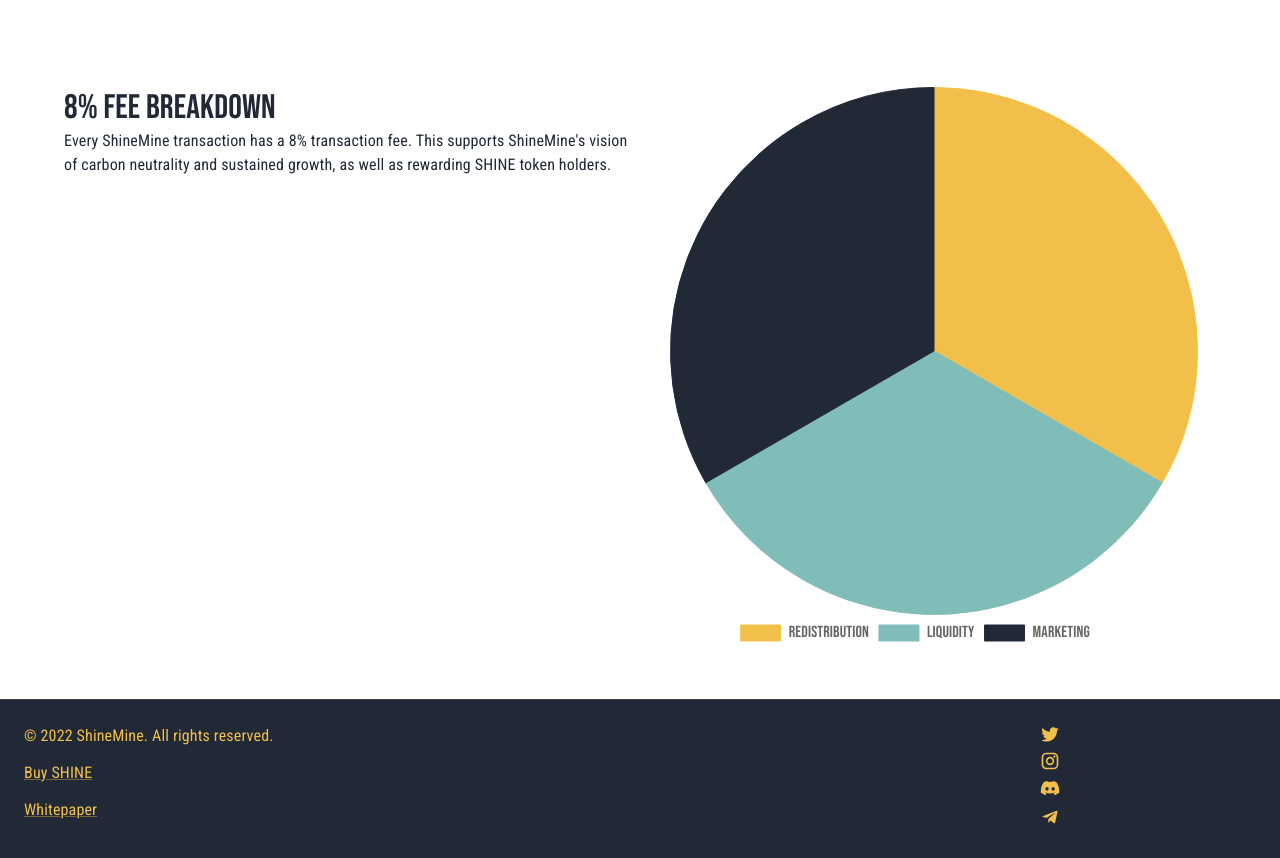
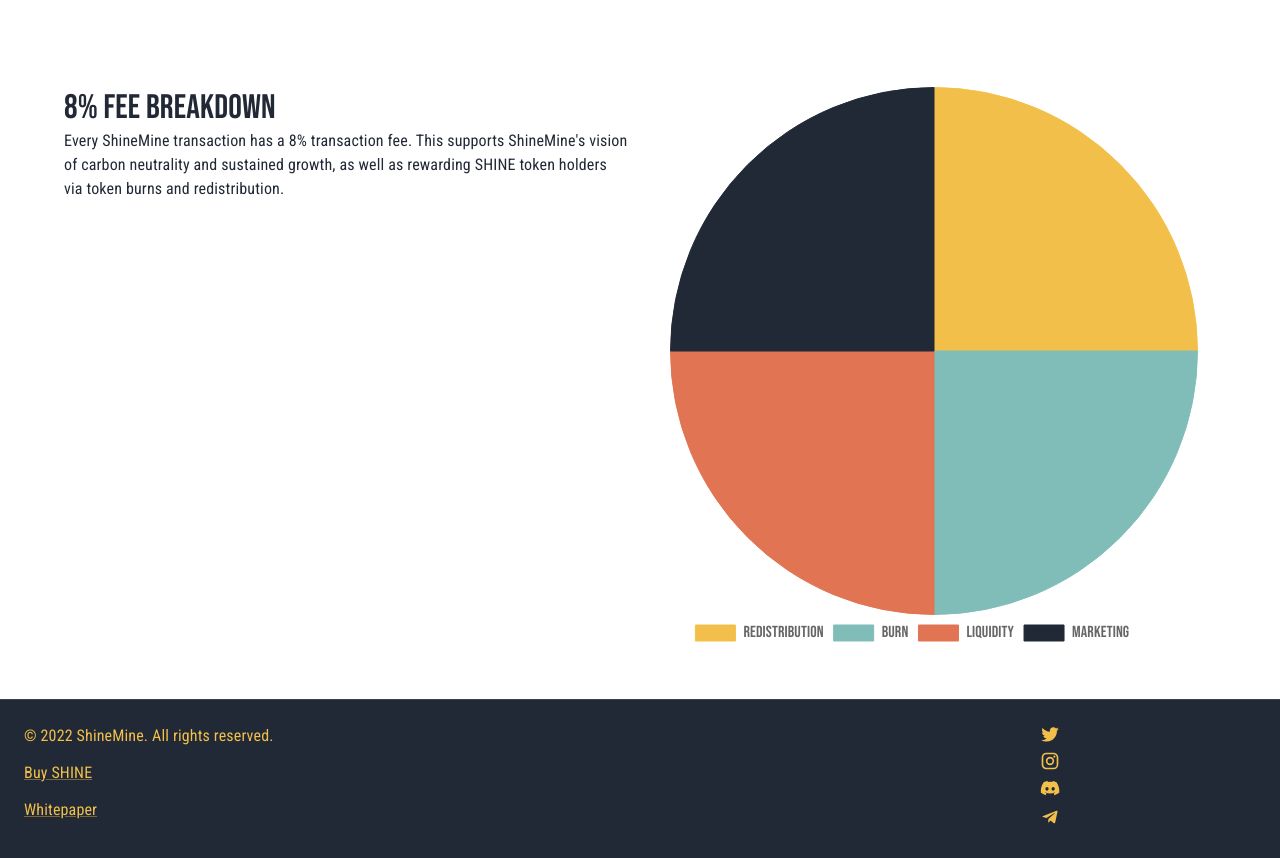
Before and after one commit to Joshuatanderson/shine-site-0, a Next.js app: page /tokenomics in a window 1280 px wide. Shown: the part 865-1723 px from the top of the page. Built offline with nearby package versions, Linux system fonts and the light colour scheme.

Commit message:
feat: remove charity from tokenomics

```diff
--- a/pages/tokenomics.tsx
+++ b/pages/tokenomics.tsx
@@ -43,13 +43,13 @@
 };
 
 const feeBreakdownChartData = {
-    labels: ["Redistribution", "Liquidity", "Marketing"],
+    labels: ["Redistribution", "Burn", "Liquidity", "Marketing"],
     datasets: [
         {
             label: "Token Distribution",
-            data: [1, 1, 1],
-            backgroundColor: [yellow, seafoam, dark],
-            borderColor: [yellow, seafoam, dark],
+            data: [1, 1, 1, 1],
+            backgroundColor: [yellow, seafoam, coral, dark],
+            borderColor: [yellow, seafoam, coral, dark],
             borderWidth: 1,
         },
     ],
@@ -176,7 +176,8 @@
                                     transaction fee. This supports
                                     ShineMine&apos;s vision of carbon neutrality
                                     and sustained growth, as well as rewarding
-                                    SHINE token holders.
+                                    SHINE token holders via token burns and
+                                    redistribution.
                                 </Typography>
                             </Grid>
                             <Grid item xs={12} sm={6}>
```
